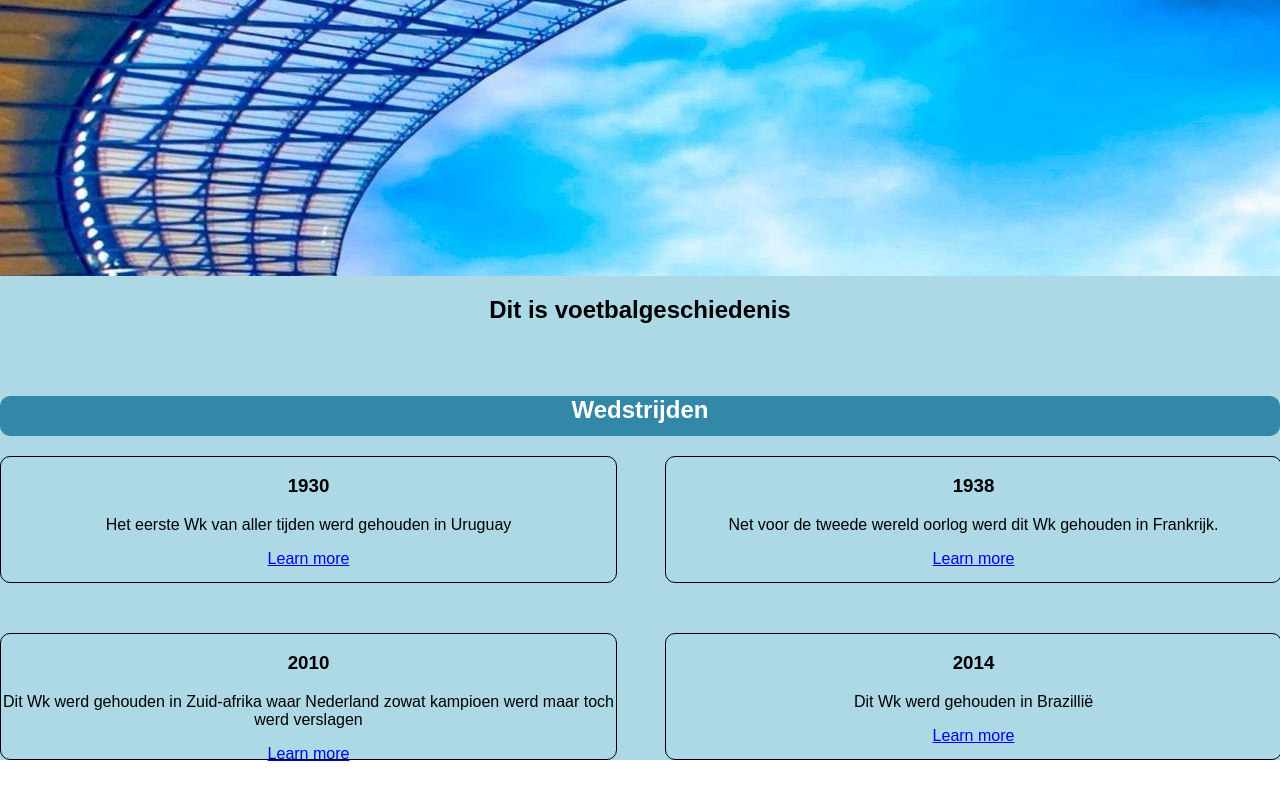
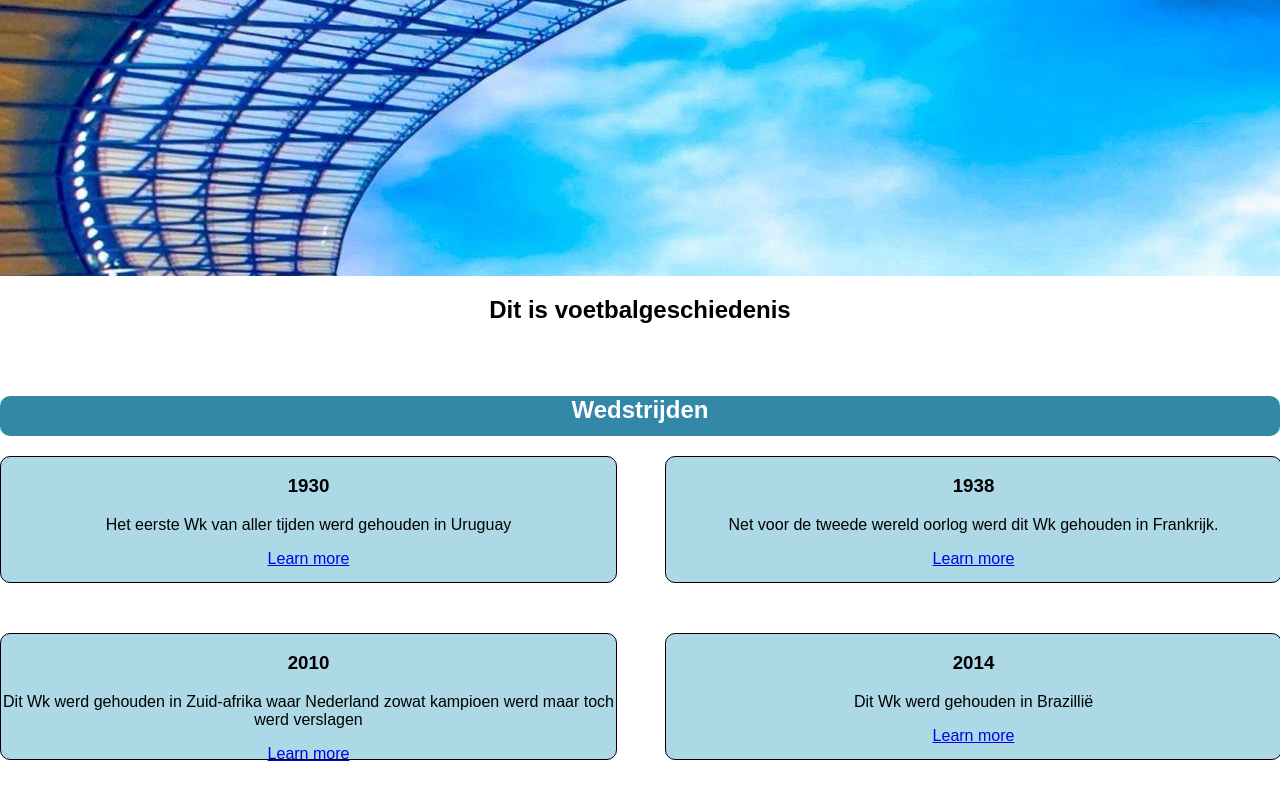
Before and after one commit to RobbertBons/Voetbalgeschiedenis, an Angular app in the folder Voetbalgeschiedenis/: page / in a window 1280 px wide. Shown: the part 464-1264 px from the top of the page. Built offline with nearby package versions, Linux system fonts and the light colour scheme.

Commit message:
laatste aanpassing

```diff
--- a/Voetbalgeschiedenis/src/app/homepage/homepage.component.scss
+++ b/Voetbalgeschiedenis/src/app/homepage/homepage.component.scss
@@ -1,10 +1,8 @@
 $primary: blue;
 $secondary: lightblue;
 $background: rgb(52, 136, 167);
-.container{
-    background-color: $secondary;
-    float: left;
-}
+
+
 
         h1{
             width: 100%;
```
